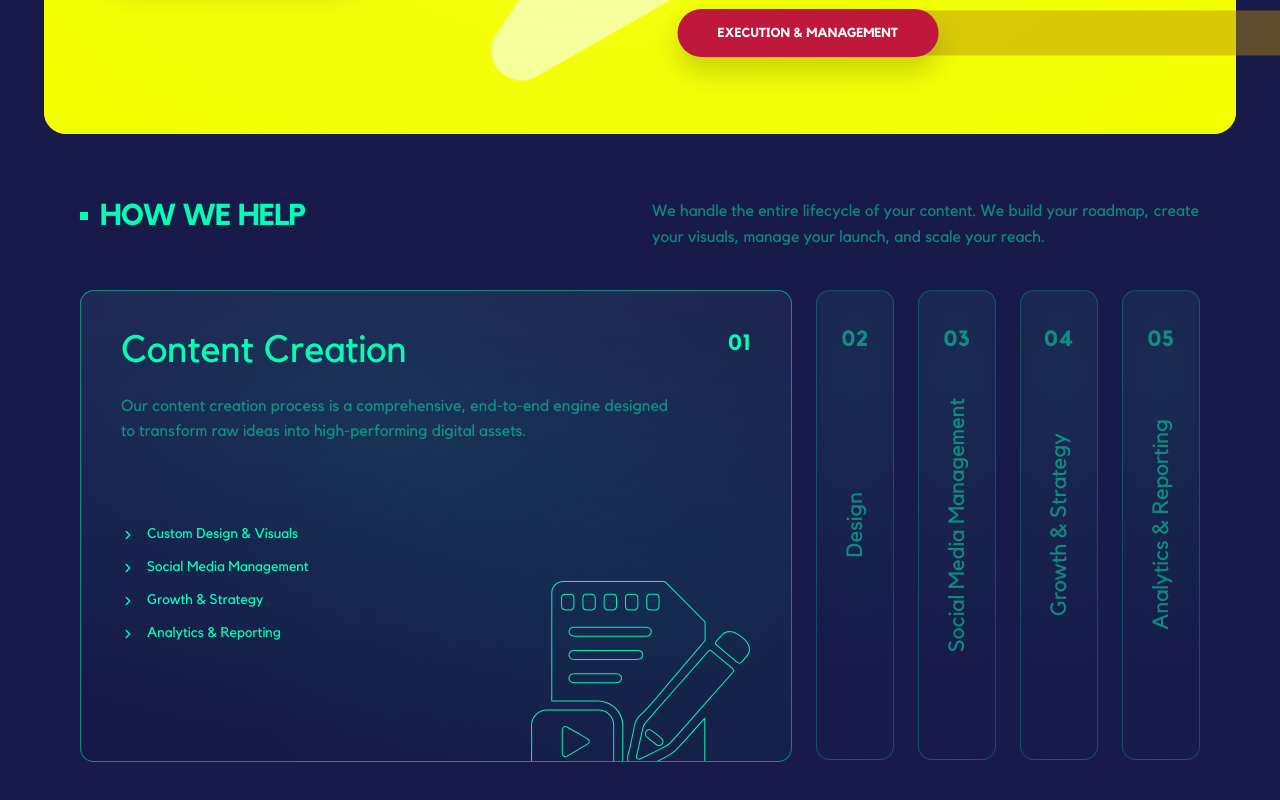
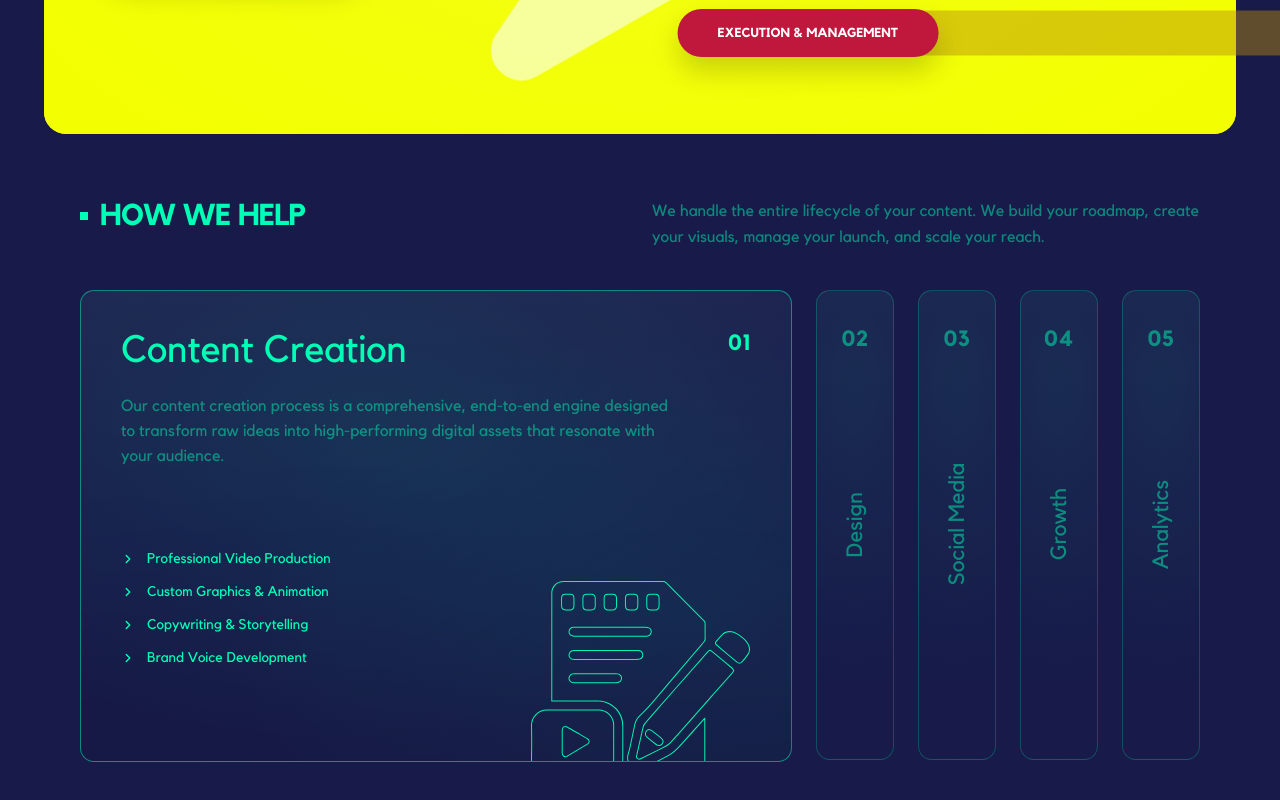
Before and after one commit to Omardiab22/creators-hub, a Next.js app: page / in a window 1280 px wide. Shown: the part 1135-1935 px from the top of the page. Built offline with nearby package versions, Linux system fonts and the light colour scheme.

Commit message:
Add complete content for all service tabs
cgen-a87d80fdaf554eb1a8388caa244d3fa0

```diff
--- a/src/components/sections/WayWeWork.tsx
+++ b/src/components/sections/WayWeWork.tsx
@@ -276,13 +276,41 @@ function HowWeHelp({ bigIcon, className = "" }: HowWeHelpProps) {
         number: "01",
         label: "Content Creation",
         title: "Content Creation",
-        desc: "Our content creation process is a comprehensive, end-to-end engine designed to transform raw ideas into high-performing digital assets.",
-        bullets: ["Custom Design & Visuals", "Social Media Management", "Growth & Strategy", "Analytics & Reporting"],
+        desc: "Our content creation process is a comprehensive, end-to-end engine designed to transform raw ideas into high-performing digital assets that resonate with your audience.",
+        bullets: ["Professional Video Production", "Custom Graphics & Animation", "Copywriting & Storytelling", "Brand Voice Development"],
       },
-      { id: "t2", number: "02", label: "Design", title: "Design", desc: "", bullets: [] },
-      { id: "t3", number: "03", label: "Social Media Management", title: "Social Media Management", desc: "", bullets: [] },
-      { id: "t4", number: "04", label: "Growth & Strategy", title: "Growth & Strategy", desc: "", bullets: [] },
-      { id: "t5", number: "05", label: "Analytics & Reporting", title: "Analytics & Reporting", desc: "", bullets: [] },
+      {
+        id: "t2",
+        number: "02",
+        label: "Design",
+        title: "Design Excellence",
+        desc: "We craft stunning visual identities and user experiences that elevate your brand. From logos to complete design systems, every pixel is purposefully placed.",
+        bullets: ["Brand Identity & Logo Design", "UI/UX Design", "Marketing Materials", "Web & Mobile Design"],
+      },
+      {
+        id: "t3",
+        number: "03",
+        label: "Social Media",
+        title: "Social Media Management",
+        desc: "Strategic social media management that builds communities, drives engagement, and converts followers into loyal customers across all major platforms.",
+        bullets: ["Platform Strategy & Planning", "Content Calendar Management", "Community Engagement", "Influencer Collaboration"],
+      },
+      {
+        id: "t4",
+        number: "04",
+        label: "Growth",
+        title: "Growth & Strategy",
+        desc: "Data-driven growth strategies tailored to your business goals. We identify opportunities, optimize channels, and scale what works to maximize your ROI.",
+        bullets: ["Market Research & Analysis", "Audience Targeting", "Campaign Optimization", "Conversion Rate Optimization"],
+      },
+      {
+        id: "t5",
+        number: "05",
+        label: "Analytics",
+        title: "Analytics & Reporting",
+        desc: "Comprehensive analytics and transparent reporting that give you complete visibility into your campaign performance and business growth metrics.",
+        bullets: ["Performance Dashboards", "Custom Reports & Insights", "ROI Tracking", "Competitor Analysis"],
+      },
     ],
     []
   );
```
